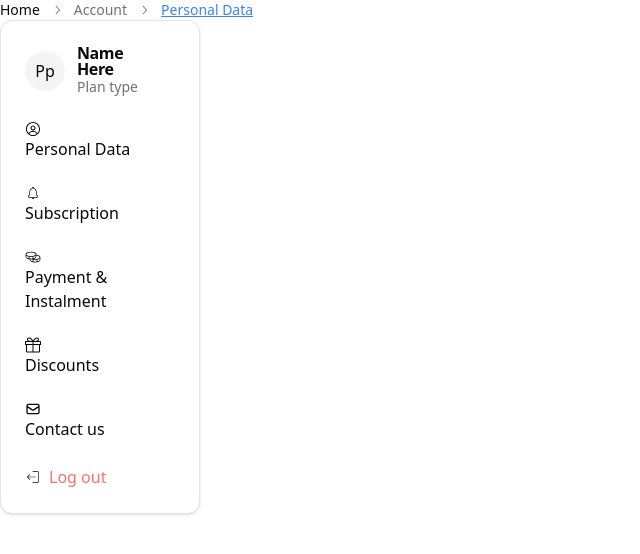
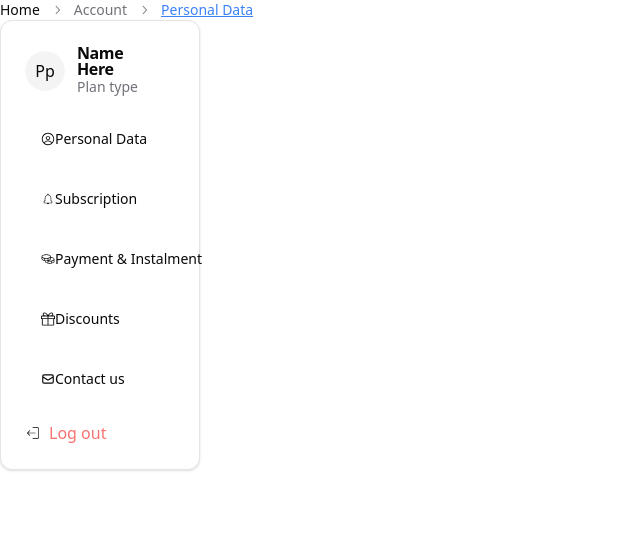
Before and after one commit to peti-krl/cos_mama_project_frontend, a React (Vite) app: page /profile in a window 1280 px wide. Shown: the top 554 px of the page, without its empty margins (0-640 px from the left). Built offline with nearby package versions, Linux system fonts and the light colour scheme.

Commit message:
[WIP]: sections

```diff
--- a/src/app-components/ProfilePage/SectionsList.tsx
+++ b/src/app-components/ProfilePage/SectionsList.tsx
@@ -1,4 +1,5 @@
 import { Avatar, AvatarFallback, AvatarImage } from "@/components/ui/avatar";
+import { Button } from "@/components/ui/button";
 import {
   Card,
   CardContent,
@@ -34,24 +35,33 @@ export const SectionsList = () => {
         </div>
       </CardHeader>
       <CardContent>
-        <RxAvatar />
-        <p>Personal Data</p>
+        <Button variant="ghost" className="flex ">
+          <RxAvatar /> Personal Data
+        </Button>
       </CardContent>
       <CardContent>
-        <CiBellOn />
-        <p>Subscription</p>
+        <Button variant="ghost" className="flex ">
+          <CiBellOn />
+          Subscription
+        </Button>
       </CardContent>
       <CardContent>
-        <PiCoinsLight />
-        <p>Payment & Instalment</p>
+        <Button variant="ghost" className="flex ">
+          <PiCoinsLight />
+          Payment & Instalment
+        </Button>
       </CardContent>
       <CardContent>
-        <SlPresent />
-        <p>Discounts</p>
+        <Button variant="ghost" className="flex ">
+          <SlPresent />
+          Discounts
+        </Button>
       </CardContent>
       <CardContent>
-        <HiOutlineMail />
-        <p>Contact us</p>
+        <Button variant="ghost" className="flex ">
+          <HiOutlineMail />
+          Contact us
+        </Button>
       </CardContent>
       <CardFooter>
         <div className="flex items-center">
```
